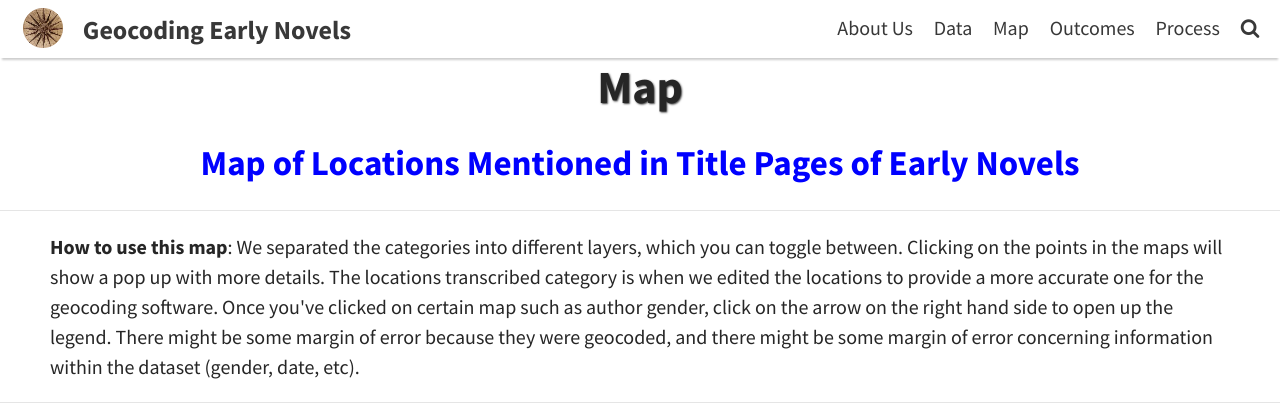
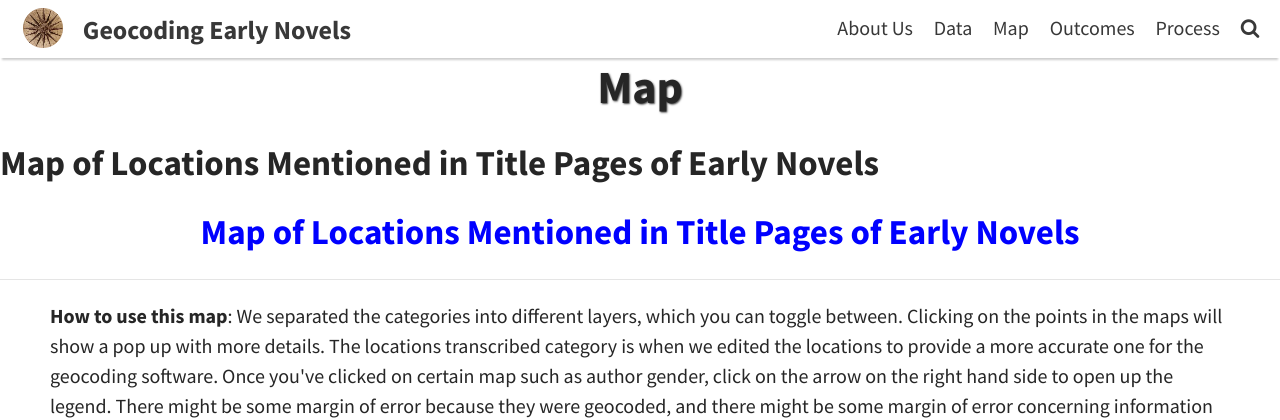
Before and after one commit to cholahan/end19, a Jekyll site: the page built from pages/map.md, in a window 1280 px wide and 1280 px high, cut to the strip 0-420 px from the top of the window. Built offline with Jekyll 4.4.1, drawn with Linux system fonts in a browser that asks for light colours.

Commit message:
Update map.md

```diff
--- a/pages/map.md
+++ b/pages/map.md
@@ -3,6 +3,9 @@ layout: page-wide
 title: Map
 permalink: /map/
 ---
+
+## [Map of Locations Mentioned in Title Pages of Early Novels](https://arcg.is/1XuzzH)
+
 <h2 align="center"><a href="https://arcg.is/1XuzzH" target="blank"><font color="blue">Map of Locations Mentioned in Title Pages of Early Novels</font></a></h2>
 
 ---
```
